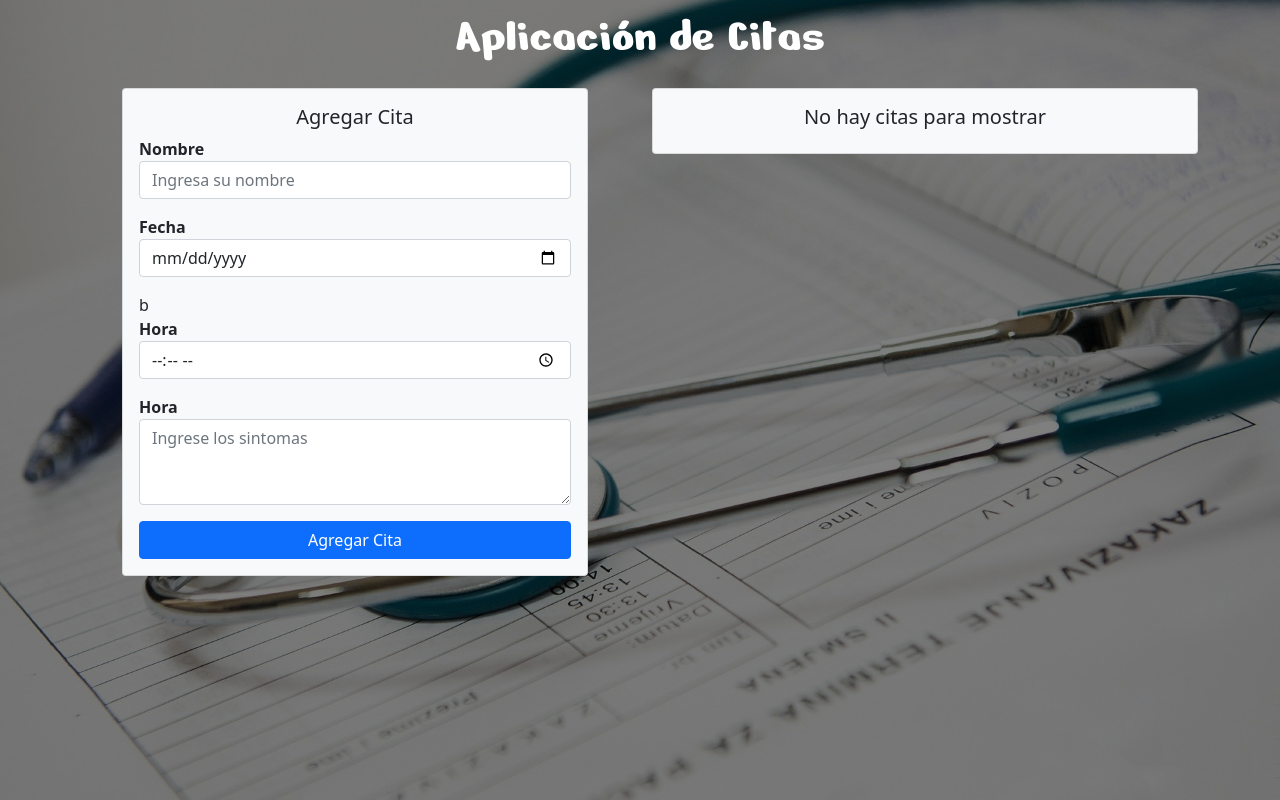
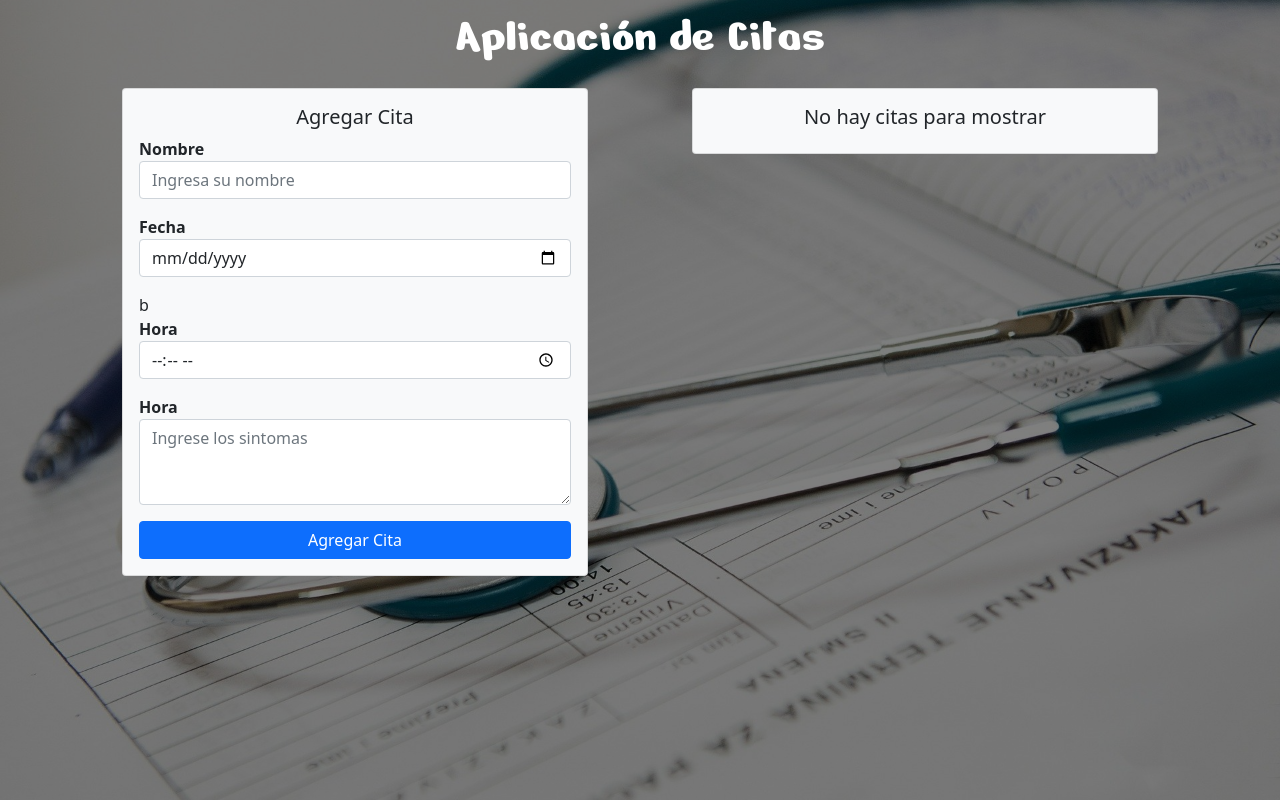
Before and after one commit to Daniel151505/Aplicacion-Citas, an Angular app in the folder Aplicacion-Citas/: page / in a window 1280 px wide. Built offline with nearby package versions, Linux system fonts and the light colour scheme.

Commit message:
Agregando Estilos al card y al span

```diff
--- a/Aplicacion-Citas/src/app/components/lista-citas/lista-citas.component.css
+++ b/Aplicacion-Citas/src/app/components/lista-citas/lista-citas.component.css
@@ -0,0 +1,6 @@
+.card {
+    margin: 0px 40px;
+}
+span {
+    font-weight: 600;
+}
```
